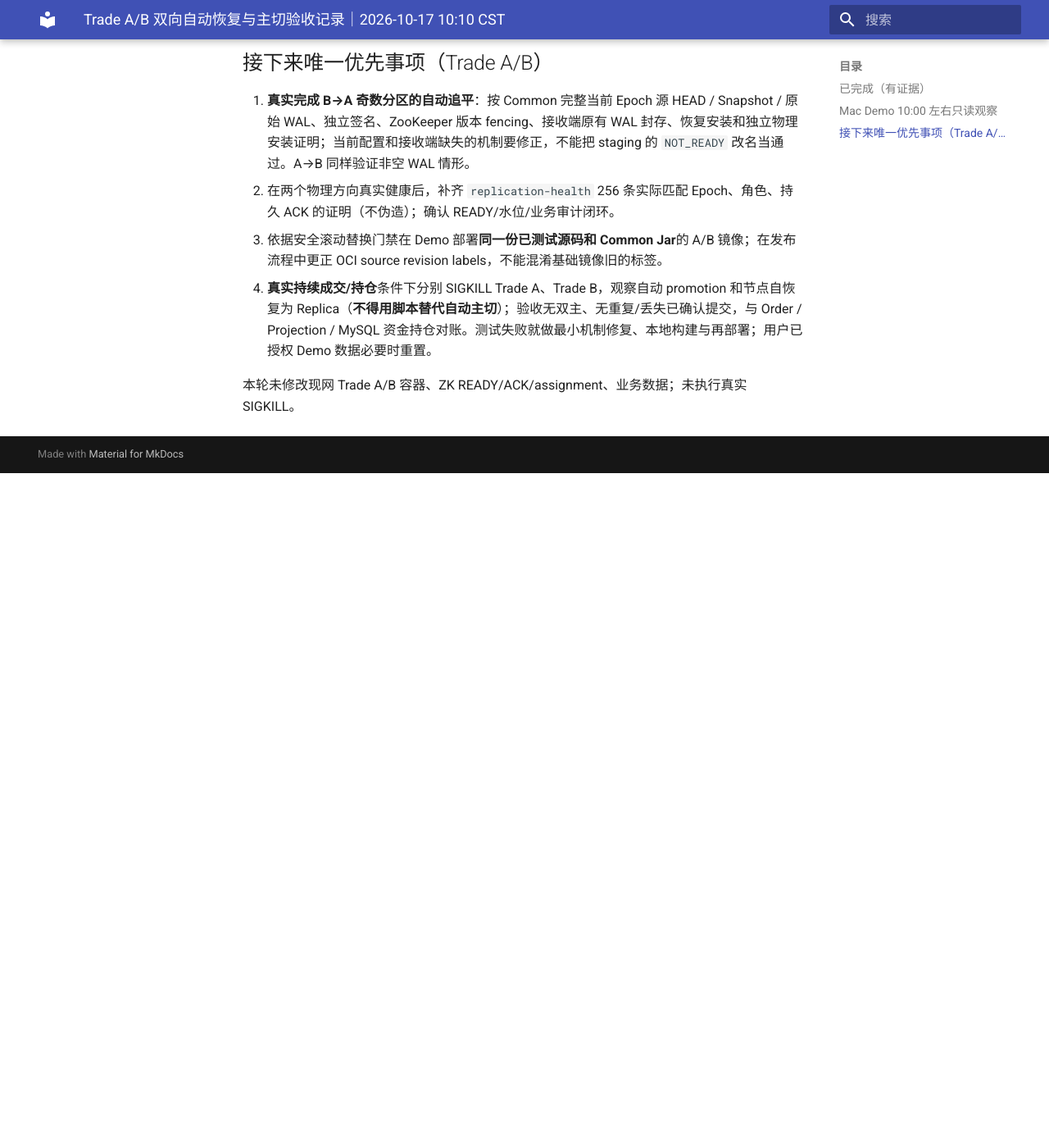
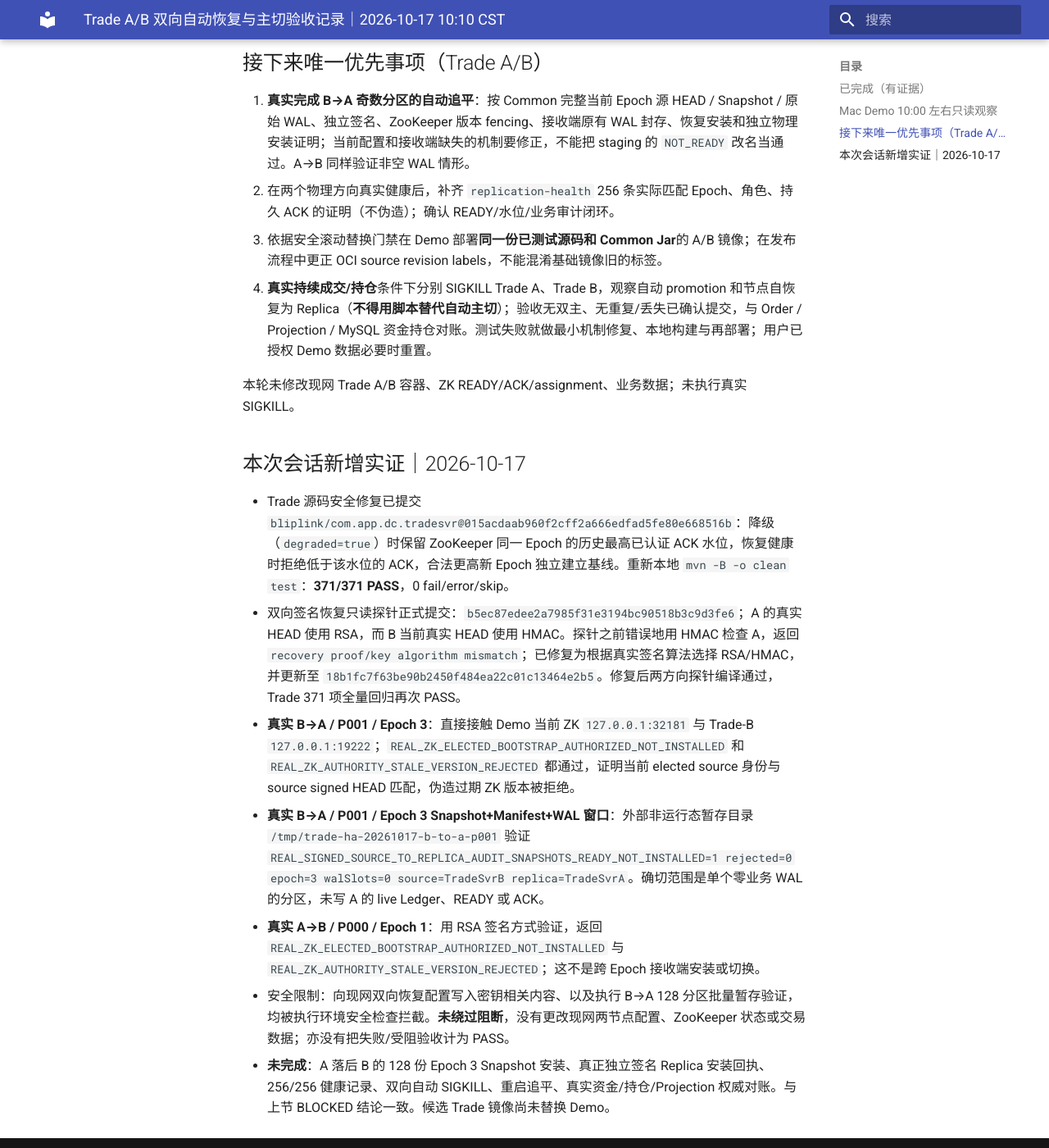
Before and after one commit to bliplink/dc-quant-deploy, an MkDocs documentation site: the page built from docs/TRADE_AB_20261017_PROGRESS_EVIDENCE.zh-CN.md, in a window 1280 px wide and 1400 px high, scrolled down 1536 px. Shown: the whole window at 82% size. Built offline with MkDocs 1.6.1 and Material for MkDocs 9.7.7, drawn with Linux system fonts in a browser that asks for light colours; before the commit the page ends 2113 px from its top, so only the background shows below that.

Commit message:
docs(ha): record Trade 371 tests and real A/B signed recovery probe evidence [skip ci]

```diff
--- a/docs/TRADE_AB_20261017_PROGRESS_EVIDENCE.zh-CN.md
+++ b/docs/TRADE_AB_20261017_PROGRESS_EVIDENCE.zh-CN.md
@@ -28,3 +28,13 @@
 4. **真实持续成交/持仓**条件下分别 SIGKILL Trade A、Trade B，观察自动 promotion 和节点自恢复为 Replica（**不得用脚本替代自动主切**）；验收无双主、无重复/丢失已确认提交，与 Order / Projection / MySQL 资金持仓对账。测试失败就做最小机制修复、本地构建与再部署；用户已授权 Demo 数据必要时重置。
 
 本轮未修改现网 Trade A/B 容器、ZK READY/ACK/assignment、业务数据；未执行真实 SIGKILL。
+
+## 本次会话新增实证｜2026-10-17
+
+- Trade 源码安全修复已提交 `bliplink/com.app.dc.tradesvr@015acdaab960f2cff2a666edfad5fe80e668516b`：降级（`degraded=true`）时保留 ZooKeeper 同一 Epoch 的历史最高已认证 ACK 水位，恢复健康时拒绝低于该水位的 ACK，合法更高新 Epoch 独立建立基线。重新本地 `mvn -B -o clean test`：**371/371 PASS**，0 fail/error/skip。
+- 双向签名恢复只读探针正式提交：`b5ec87edee2a7985f31e3194bc90518b3c9d3fe6`；A 的真实 HEAD 使用 RSA，而 B 当前真实 HEAD 使用 HMAC。探针之前错误地用 HMAC 检查 A，返回 `recovery proof/key algorithm mismatch`；已修复为根据真实签名算法选择 RSA/HMAC，并更新至 `18b1fc7f63be90b2450f484ea22c01c13464e2b5`。修复后两方向探针编译通过，Trade 371 项全量回归再次 PASS。
+- **真实 B→A / P001 / Epoch 3**：直接接触 Demo 当前 ZK `127.0.0.1:32181` 与 Trade-B `127.0.0.1:19222`；`REAL_ZK_ELECTED_BOOTSTRAP_AUTHORIZED_NOT_INSTALLED` 和 `REAL_ZK_AUTHORITY_STALE_VERSION_REJECTED` 都通过，证明当前 elected source 身份与 source signed HEAD 匹配，伪造过期 ZK 版本被拒绝。
+- **真实 B→A / P001 / Epoch 3 Snapshot+Manifest+WAL 窗口**：外部非运行态暂存目录 `/tmp/trade-ha-20261017-b-to-a-p001` 验证 `REAL_SIGNED_SOURCE_TO_REPLICA_AUDIT_SNAPSHOTS_READY_NOT_INSTALLED=1 rejected=0 epoch=3 walSlots=0 source=TradeSvrB replica=TradeSvrA`。确切范围是单个零业务 WAL 的分区，未写 A 的 live Ledger、READY 或 ACK。
+- **真实 A→B / P000 / Epoch 1**：用 RSA 签名方式验证，返回 `REAL_ZK_ELECTED_BOOTSTRAP_AUTHORIZED_NOT_INSTALLED` 与 `REAL_ZK_AUTHORITY_STALE_VERSION_REJECTED`；这不是跨 Epoch 接收端安装或切换。
+- 安全限制：向现网双向恢复配置写入密钥相关内容、以及执行 B→A 128 分区批量暂存验证，均被执行环境安全检查拦截。**未绕过阻断**，没有更改现网两节点配置、ZooKeeper 状态或交易数据；亦没有把失败/受阻验收计为 PASS。
+- **未完成**：A 落后 B 的 128 份 Epoch 3 Snapshot 安装、真正独立签名 Replica 安装回执、256/256 健康记录、双向自动 SIGKILL、重启追平、真实资金/持仓/Projection 权威对账。与上节 BLOCKED 结论一致。候选 Trade 镜像尚未替换 Demo。
```
